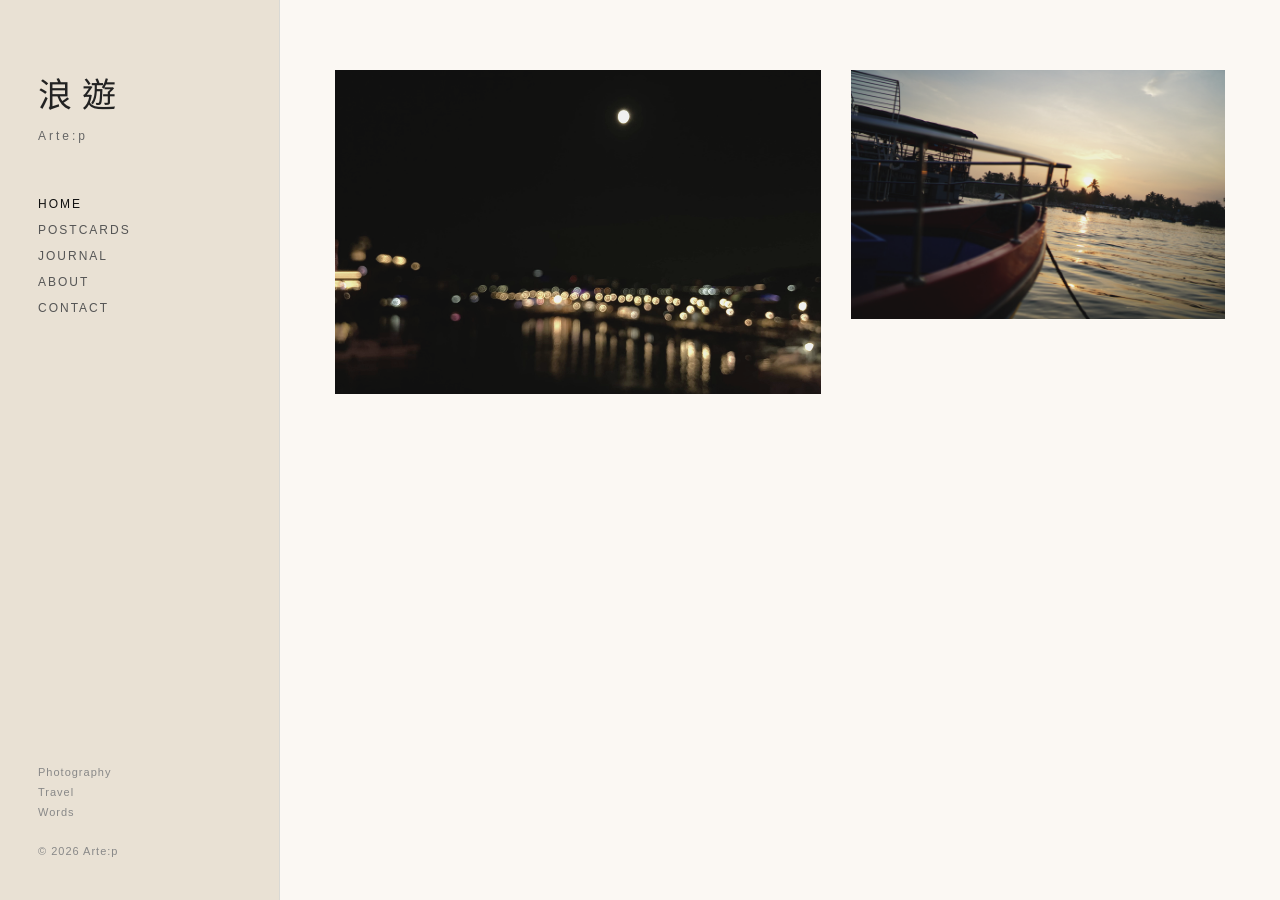
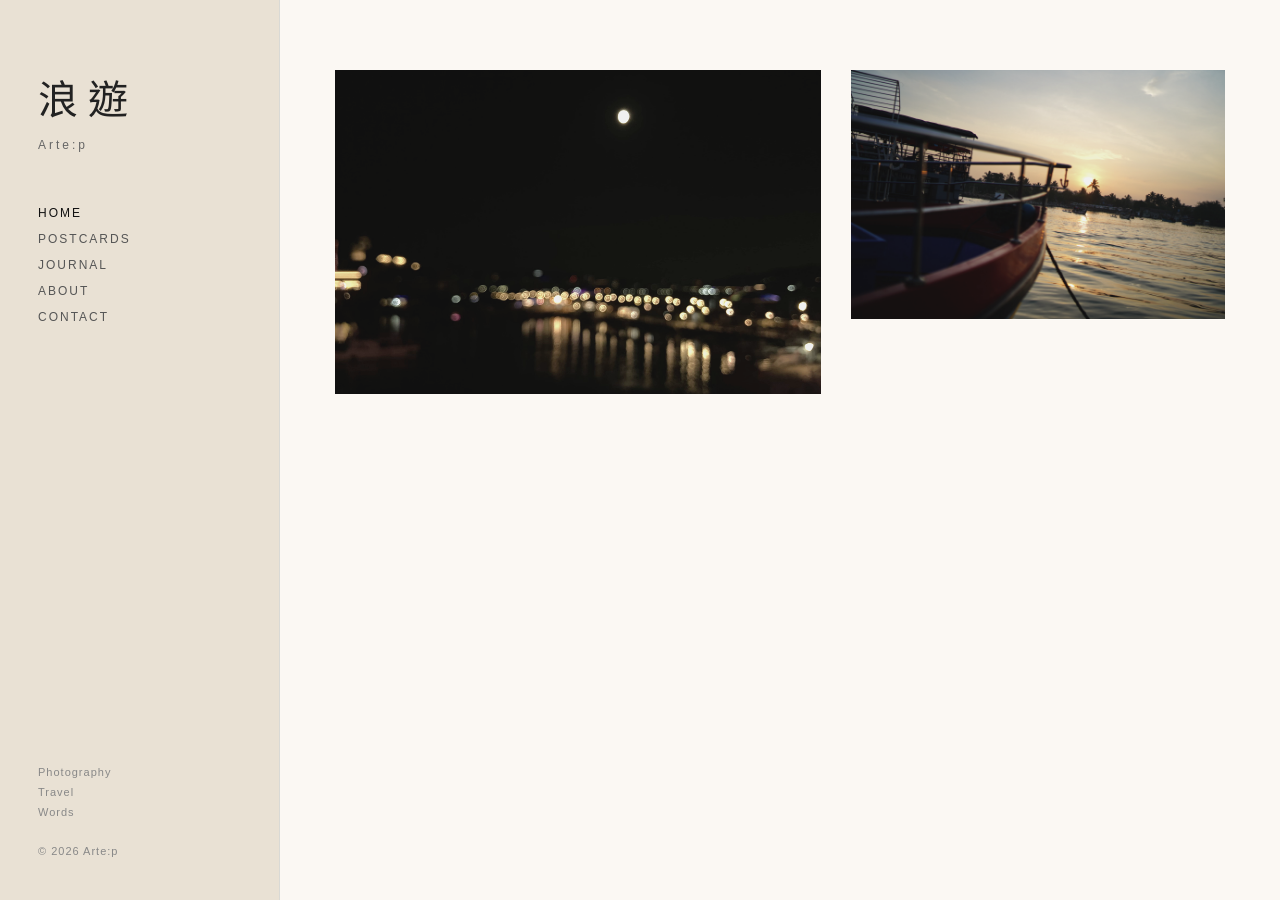
Before and after one commit to artep-wandering/artep-wandering.github.io, a Jekyll site: the page built from index.html, in a window 1280 px wide. Built offline with Jekyll 4.4.1, drawn with Linux system fonts in a browser that asks for light colours; some web fonts are replaced.

Commit message:
index_v1.0.23

```diff
--- a/index.html
+++ b/index.html
@@ -1,7 +1,7 @@
 ---
 layout: null
 ---
-<!-- VERSION: index_v1.0.22 -->
+<!-- VERSION: index_v1.0.23 -->
 <!DOCTYPE html>
 <html lang="zh-Hant">
 <head>
@@ -11,6 +11,7 @@ layout: null
   <link rel="stylesheet" href="/assets/css/theme.css">
   <link rel="stylesheet" href="/assets/css/home.css">
   <link rel="stylesheet" href="/assets/css/home_mobile.css">
+  <link rel="stylesheet" href="/assets/css/sidebar.css">
 
   </head>
 
```
